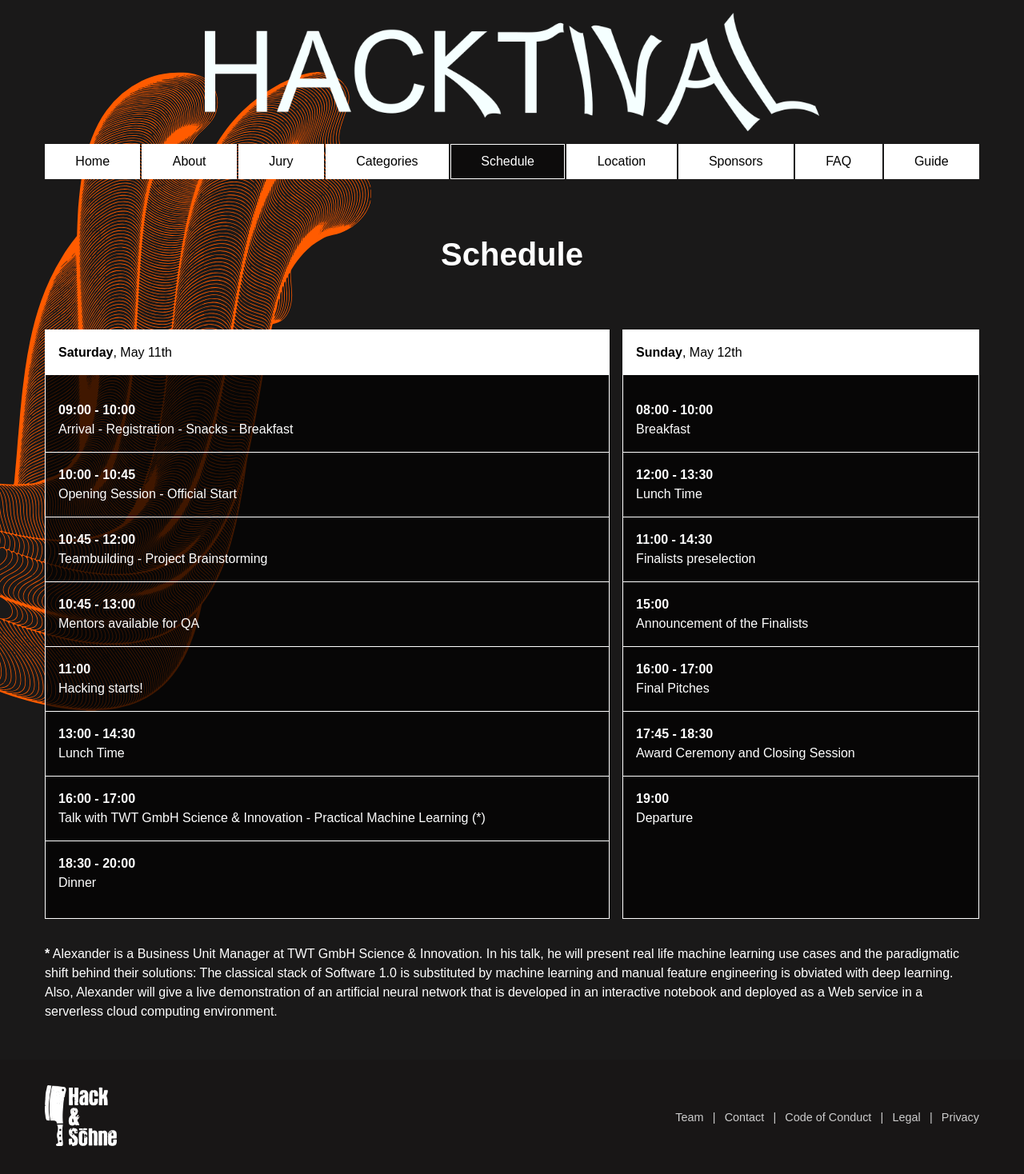
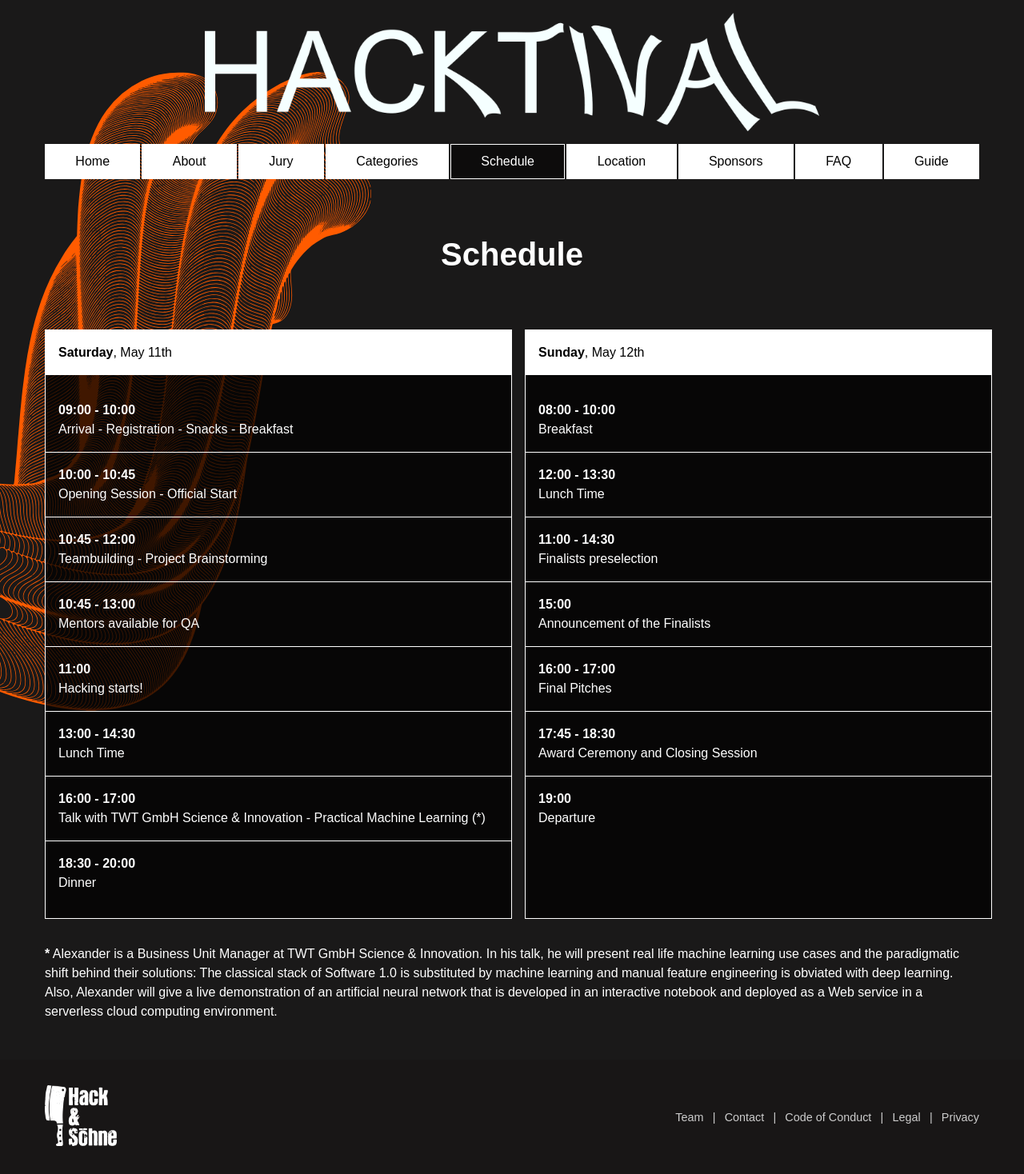
Before and after one commit to hackundsoehne/htv-jekyll, a Jekyll site: the page built from schedule.html, in a window 1280 px wide. Shown: the whole page at 80% size. Built offline with Jekyll 4.4.1, drawn with Linux system fonts in a browser that asks for light colours.

Commit message:
Improve framed list rendering (visible on the schedule page)

```diff
--- a/_sass/main.scss
+++ b/_sass/main.scss
@@ -377,7 +377,7 @@ h6 { font-size: 1rem; }
 	flex-flow: row nowrap;
 
 	.framedlist {
-		flex: 1 0 auto;
+		flex: 1 0 50%;
 	}
 
 	.framedlist:not(:last-child) {
@@ -390,7 +390,7 @@ h6 { font-size: 1rem; }
 		display: block;
 
 		.framedlist {
-			margin-right: 0;
+			margin-right: 0 !important;
 		}
 	}
 }
```
